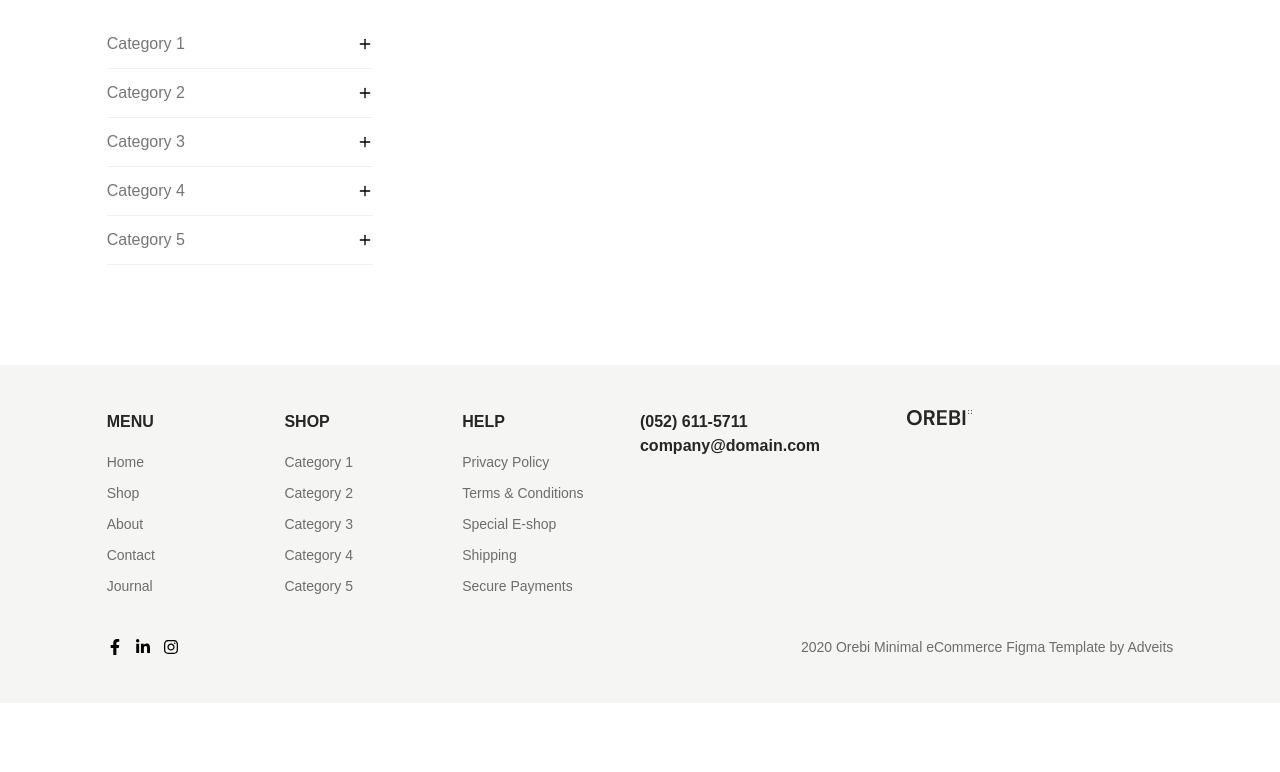
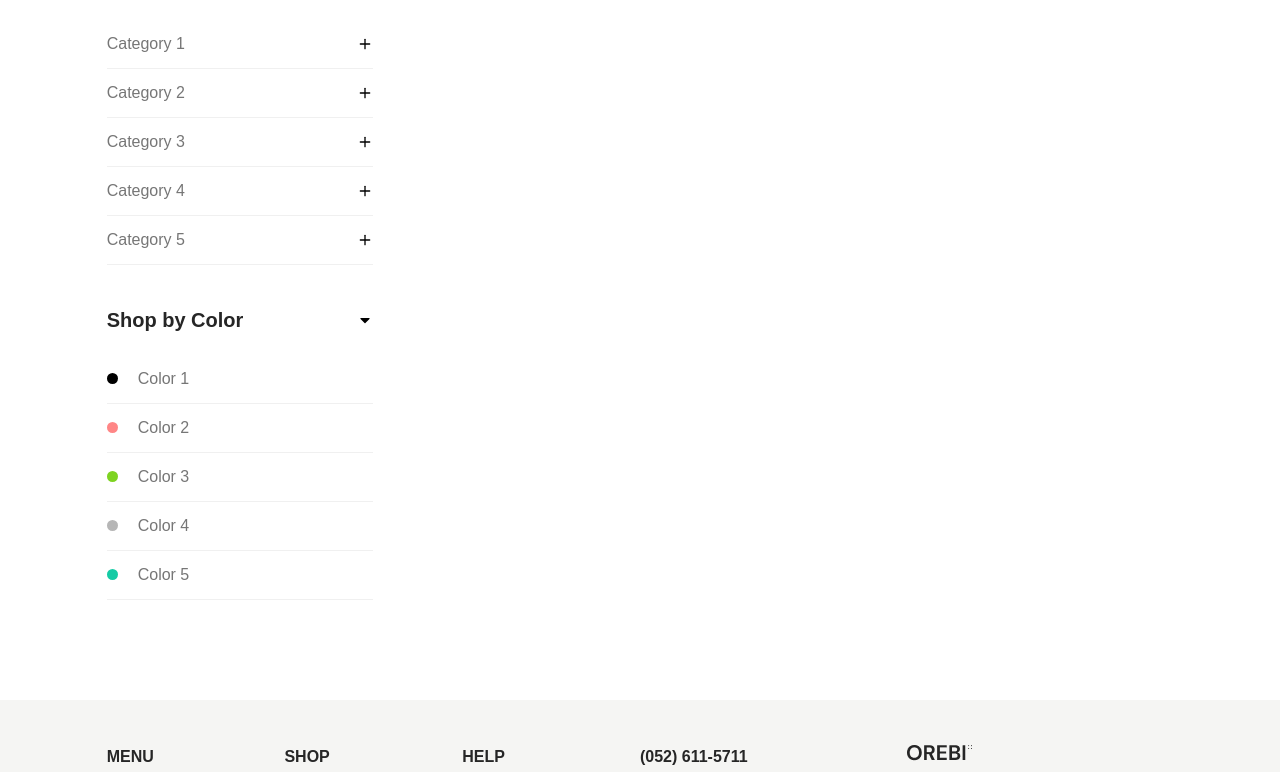
Before and after one commit to khaled6013/E-commerce, a React (Vite) app: page /shop in a window 1280 px wide. Shown: the part 516-1288 px from the top of the page. Before the commit the page ends 1219 px from the top, so only its background shows below. Built offline with nearby package versions, Linux system fonts and the light colour scheme.

Commit message:
product coler

```diff
--- a/src/components/Products.jsx
+++ b/src/components/Products.jsx
@@ -1,3 +1,4 @@
+import { FaCaretDown } from "react-icons/fa"
 import { FiPlus } from "react-icons/fi"
 
 
@@ -38,6 +39,34 @@ const Products = () => {
                     <FiPlus />
                  </div>
                 </div>
+                <div className="mt-10 ">
+                    <div className="flex justify-between items-center">
+                        <h2 className="text-[#262626] text-[20px] font-dm font-bold">Shop by Color</h2>
+                    <FaCaretDown />
+                    </div>
+                    <div className="mt-8">
+                        <div className="border-b-[1px] border-[#F0F0F0] pb-3 flex items-center">
+                            <div className="bg-[#000000] h-[11px] w-[11px] rounded-full"></div>
+                           <p className="text-[#767676] text-[16px] font-dm font-normal pl-5">Color 1</p>
+                        </div>
+                        <div className="border-b-[1px] border-[#F0F0F0] pb-3 flex items-center pt-3">
+                            <div className="bg-[#FF8686] h-[11px] w-[11px] rounded-full"></div>
+                           <p className="text-[#767676] text-[16px] font-dm font-normal pl-5">Color 2</p>
+                        </div>
+                        <div className="border-b-[1px] border-[#F0F0F0] pb-3 flex items-center pt-3">
+                            <div className="bg-[#7ED321] h-[11px] w-[11px] rounded-full"></div>
+                           <p className="text-[#767676] text-[16px] font-dm font-normal pl-5">Color 3</p>
+                        </div>
+                        <div className="border-b-[1px] border-[#F0F0F0] pb-3 flex items-center  pt-3">
+                            <div className="bg-[#B6B6B6] h-[11px] w-[11px] rounded-full"></div>
+                           <p className="text-[#767676] text-[16px] font-dm font-normal pl-5">Color 4</p>
+                        </div>
+                        <div className="border-b-[1px] border-[#F0F0F0] pb-3 flex items-center pt-3">
+                            <div className="bg-[#15CBA5] h-[11px] w-[11px] rounded-full"></div>
+                           <p className="text-[#767676] text-[16px] font-dm font-normal pl-5">Color 5</p>
+                        </div>
+                    </div>
+                </div>
               </div>
             </div>
             <div className="w-9/12">2</div>
```
